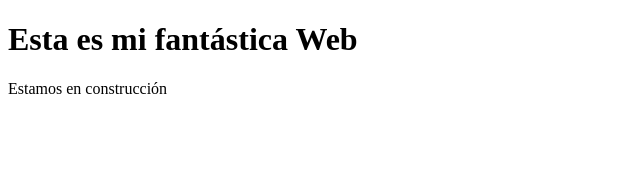
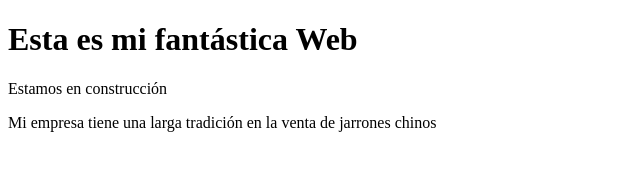
Before and after one commit to talisman49/prueba, a plain HTML site: page index.html in a window 1280 px wide. Shown: the whole page, without its empty margins (0-640 px from the left). Drawn offline with Linux system fonts and the light colour scheme.

Commit message:
Nuevo texto para el cliente

```diff
--- a/index.html
+++ b/index.html
@@ -1,10 +1,11 @@
 <!DOCTYPE html>
 <html>
   <head>
-    <title>BIENVENIDO A MI WEB --- ESTEBAN PROGRAMATOR</title>
+    <title>BIENVENIDO A MI WEB --- ESTEBAN PROGRAMATOR THE BEST</title>
   </head>
   <body>
     <h1>Esta es mi fantástica Web</h1>
     <p>Estamos en construcción</p>
+    <p>Mi empresa tiene una larga tradición en la venta de jarrones chinos</p>
   </body>
 </html>
```
